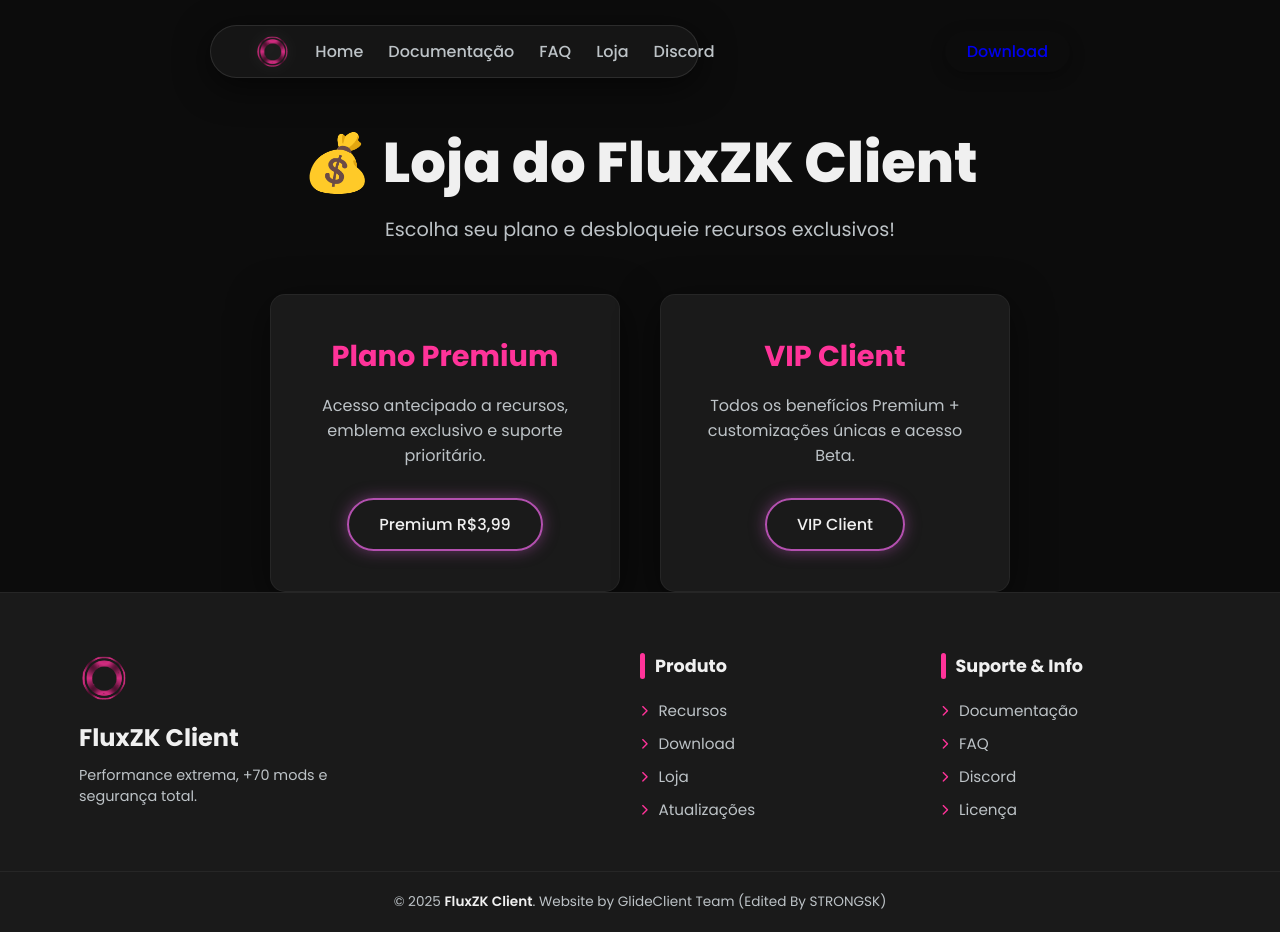
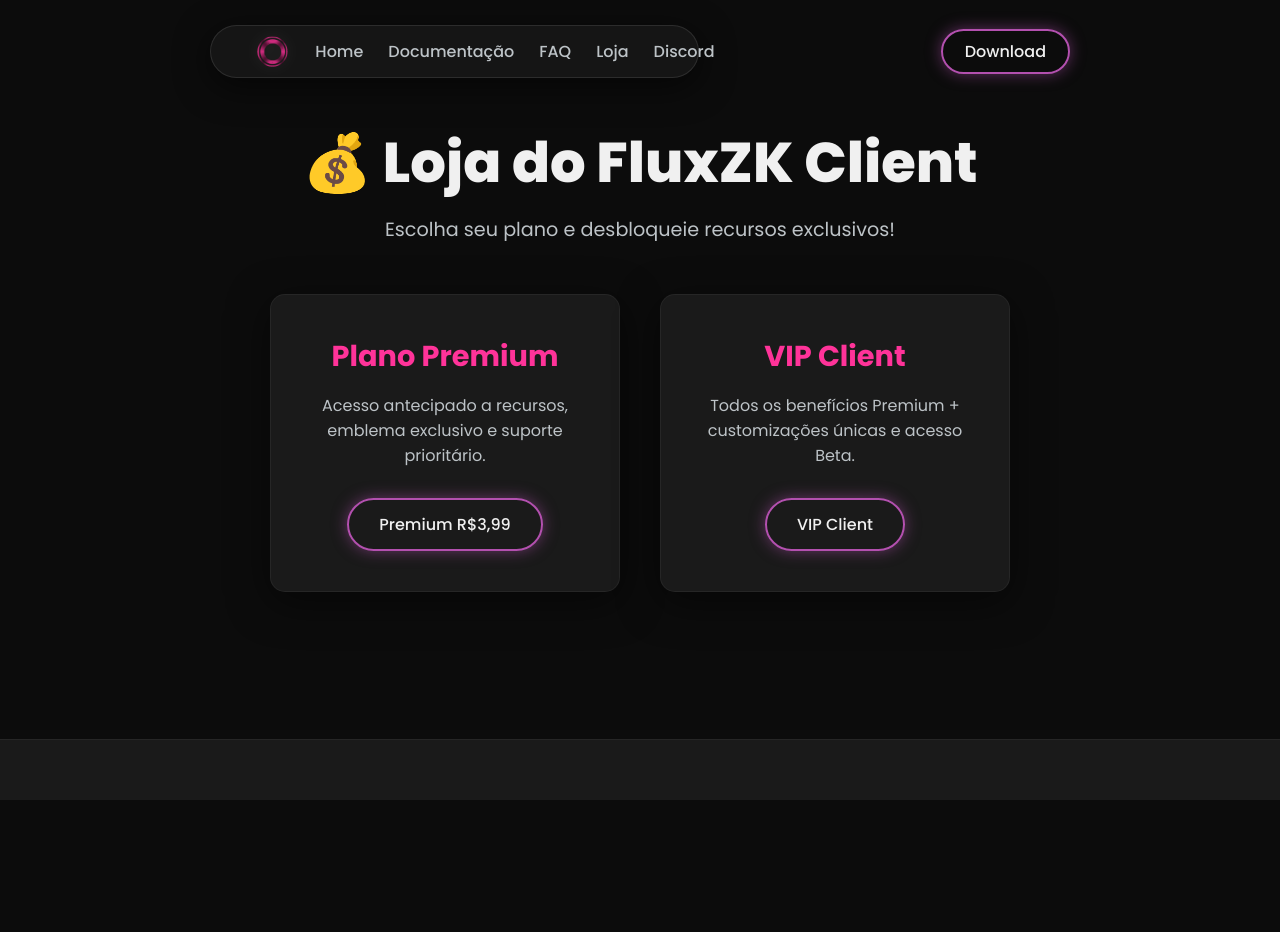
Before and after one commit to FluxZKClient/Home, a plain HTML site: page loja.html in a window 1280 px wide. After the commit the page ends 800 px from the top, so only its background shows below. Drawn offline with Linux system fonts and the light colour scheme.

Commit message:
Update loja.html

```diff
--- a/loja.html
+++ b/loja.html
@@ -5,16 +5,12 @@
     <meta content="width=device-width, initial-scale=1.0" name="viewport"/>
     <title>Loja - FluxZK Client</title>
 
-    <meta content="Adquira produtos Premium e VIP do FluxZK Client." name="description"/>
-    <meta content="Minecraft, FluxZK Client, Loja, Premium, VIP, Comprar" name="keywords"/>
-    <meta content="Equipe FluxZK" name="author"/>
     <link href="images/dsd.png" rel="icon" type="image/png"/>
     <meta content="#0c0c0c" name="theme-color"/>
 
     <link href="https://fonts.googleapis.com/css2?family=Poppins:wght@400;500;600;700;800&amp;display=swap" rel="stylesheet"/>
     <link href="css/all.min.css" rel="stylesheet"/>
     <link href="css/style.css" rel="stylesheet"/>
-    <meta content="Kaik_hg" name="author"/>
 </head>
 <body>
 
@@ -37,7 +33,7 @@
         </nav>
 
         <div class="download-wrapper">
-            <a class="btn btn-download-animated" href="https://github.com/FluxZKClient/Data/releases/tag/Download" target="_blank">Download</a>
+            <a class="btn rgb-animated-button btn-download-animated" href="https://github.com/FluxZKClient/Data/releases/tag/Download" target="_blank">Download</a>
         </div>
 
         <div class="hamburger">
@@ -88,48 +84,17 @@
     </div>
 
     <footer class="footer">
-        <div class="container footer-grid">
-
-            <div class="footer-column footer-brand">
-                <img src="images/dsd.png" alt="FluxZK Client Logo" class="logo-img-footer">
-                <span class="footer-logo-text">FluxZK Client</span>
-                <p class="footer-description">Performance extrema, +70 mods e segurança total.</p>
-            </div>
-
-            <div class="footer-column">
-                <h4 class="footer-title">Produto</h4>
-                <ul class="footer-links">
-                    <li><a href="/#features"><i class="fas fa-chevron-right"></i> Recursos</a></li>
-                    <li><a href="/#cta-download"><i class="fas fa-chevron-right"></i> Download</a></li>
-                    <li><a href="loja.html"><i class="fas fa-chevron-right"></i> Loja</a></li>
-                    <li><a href="/#updates"><i class="fas fa-chevron-right"></i> Atualizações</a></li>
-                </ul>
-            </div>
-
-            <div class="footer-column">
-                <h4 class="footer-title">Suporte & Info</h4>
-                <ul class="footer-links">
-                    <li><a href="documentacao.html"><i class="fas fa-chevron-right"></i> Documentação</a></li>
-                    <li><a href="faq.html"><i class="fas fa-chevron-right"></i> FAQ</a></li>
-                    <li><a href="https://discord.gg/FluxZK" target="_blank"><i class="fas fa-chevron-right"></i> Discord</a></li>
-                    <li><a href="#"><i class="fas fa-chevron-right"></i> Licença</a></li>
-                </ul>
-            </div>
-        </div>
-
-        <div class="footer-bottom">
-            <div class="container">
-                <p class="footer-copyright">
-                    © 2025 <strong>FluxZK Client</strong>. Website by GlideClient Team (Edited By STRONGSK)
-                </p>
-            </div>
-        </div>
-    </footer>
+        </footer>
 
     <script>
         document.addEventListener('DOMContentLoaded', () => {
-            const premiumButton = document.querySelector('.product-card:nth-child(1) .btn');
-            const vipButton = document.querySelector('.product-card:nth-child(2) .btn');
+            document.querySelectorAll('.product-card .btn').forEach(button => {
+                button.addEventListener('click', () => {
+                    const plano = button.getAttribute('data-plano');
+                    openModal(plano);
+                });
+            });
+
             const modal = document.getElementById('authModal');
             const closeBtn = document.querySelector('.close-btn');
             const planoNomeSpan = document.getElementById('plano-nome');
@@ -138,16 +103,6 @@
                 planoNomeSpan.textContent = plano;
                 modal.style.display = 'flex';
             }
-
-            premiumButton.addEventListener('click', () => {
-                const plano = premiumButton.getAttribute('data-plano');
-                openModal(plano);
-            });
-
-            vipButton.addEventListener('click', () => {
-                const plano = vipButton.getAttribute('data-plano');
-                openModal(plano);
-            });
 
             closeBtn.addEventListener('click', () => {
                 modal.style.display = 'none';
```
